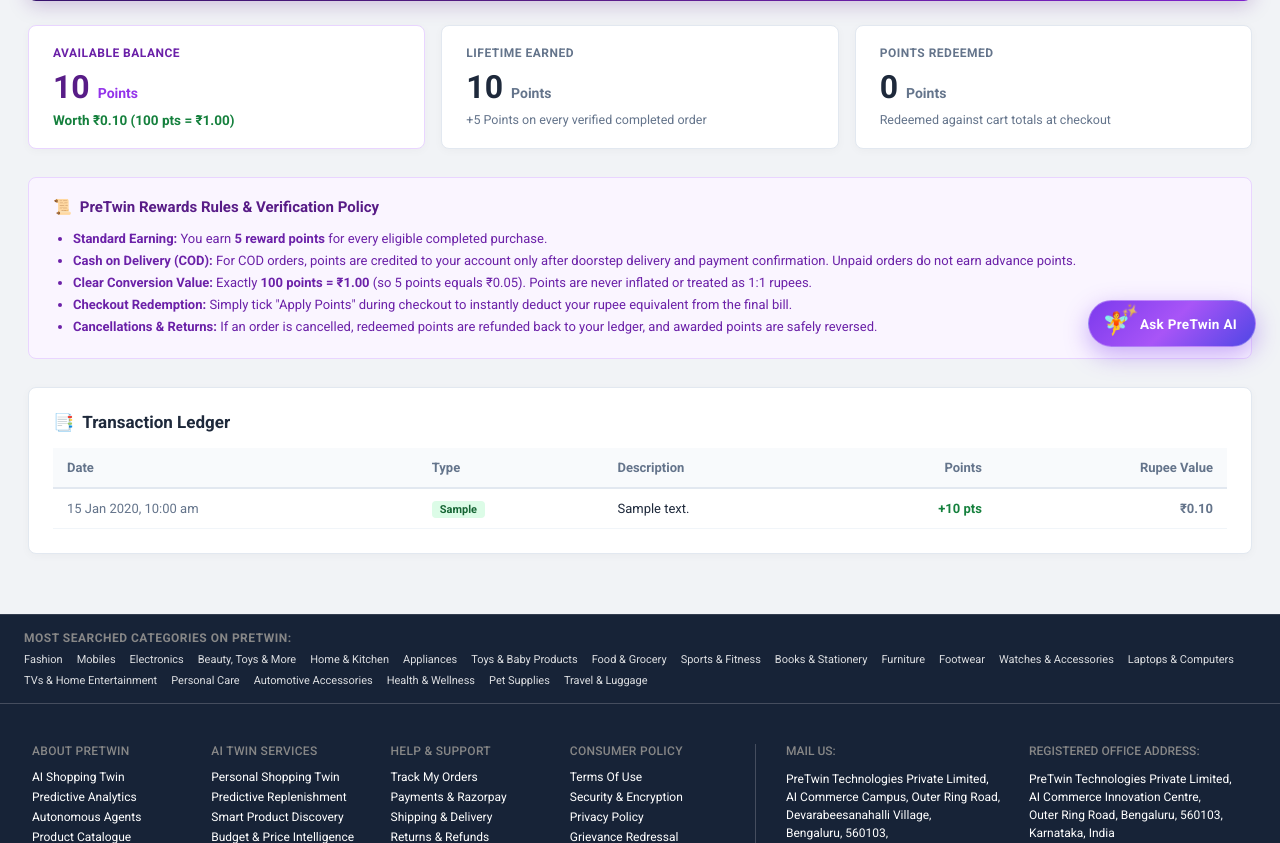
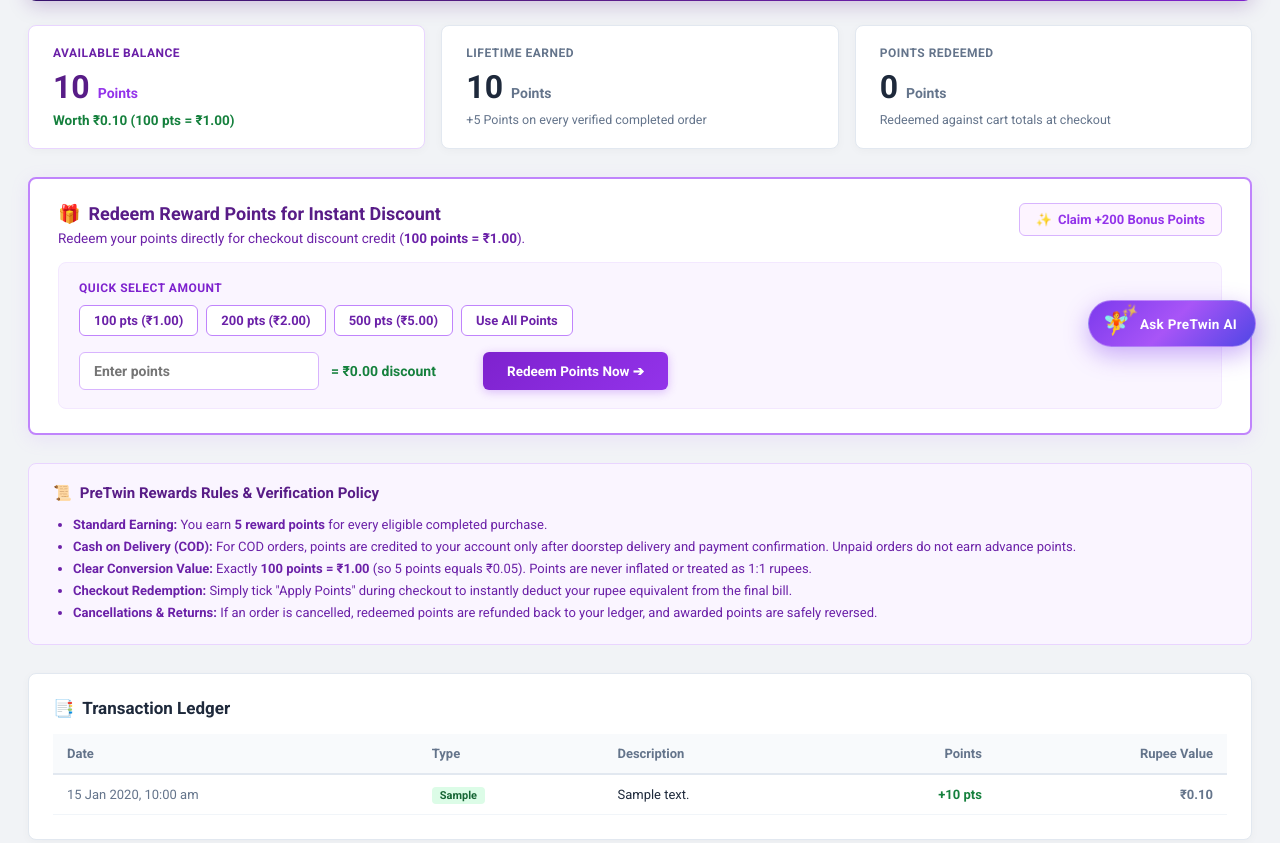
Before and after one commit to LikithaC17/PreTwinAI, a Flask app: page /rewards in a window 1280 px wide. Shown: the part 429-1272 px from the top of the page. Run offline with Flask 3, Linux system fonts and the light colour scheme; data comes from the database, SQL or seed files in the repository; tables that the repository leaves empty hold one stand-in row (values such as "Sample post"); parts of the project's set-up code (start-up, migrations or seed data) failed here and were passed over.

Commit message:
Fix reward points redemption on rewards dashboard and checkout

```diff
--- a/app.py
+++ b/app.py
@@ -109,13 +109,37 @@ def parse_json_field(value, fallback=None):
 def get_user_reward_balance(user_id: int) -> int:
     """Calculate the current reward points balance for a user (100 points = ₹1)."""
     try:
+        if not user_id:
+            user_id = 1
+
+        # Verify user exists in database to avoid foreign key errors
+        user_row = database.query_db("SELECT id FROM users WHERE id = ?", (user_id,), one=True)
+        if not user_row:
+            user_id = 1
+
+        # Check if user has any ledger entries; if not, grant 500 welcome bonus points
+        count_row = database.query_db(
+            "SELECT COUNT(*) AS cnt FROM reward_ledger WHERE user_id = ?",
+            (user_id,),
+            one=True
+        )
+        if count_row and int(count_row["cnt"]) == 0:
+            database.execute_db(
+                """
+                INSERT INTO reward_ledger (user_id, points, rupee_value, transaction_type, description)
+                VALUES (?, 500, 5.0, 'Welcome Bonus', 'PreTwin Welcome Joining Reward (500 pts = ₹5.00)')
+                """,
+                (user_id,)
+            )
+
         row = database.query_db(
             "SELECT COALESCE(SUM(points), 0) AS balance FROM reward_ledger WHERE user_id = ?",
             (user_id,),
             one=True
         )
         return int(row["balance"]) if row else 0
-    except Exception:
+    except Exception as e:
+        print(f"[Reward Balance Warning] Error calculating points: {e}")
         return 0
 
 
@@ -551,6 +575,15 @@ def auth_register():
                     '["Samsung", "Apple", "Nike", "Sony"]', '{}', 'monthly',
                     'Discover smart deals matching my lifestyle',
                     'New PreTwin shopping twin profile')
+            """,
+            (new_id,)
+        )
+
+        # Seed 500 Welcome Bonus Reward Points
+        database.execute_db(
+            """
+            INSERT INTO reward_ledger (user_id, points, rupee_value, transaction_type, description)
+            VALUES (?, 500, 5.0, 'Welcome Bonus', 'PreTwin Welcome Joining Reward (500 pts = ₹5.00)')
             """,
             (new_id,)
         )
@@ -780,6 +813,15 @@ def auth_google():
                     (user_id,)
                 )
 
+        # Seed 500 Welcome Bonus Reward Points
+        database.execute_db(
+            """
+            INSERT INTO reward_ledger (user_id, points, rupee_value, transaction_type, description)
+            VALUES (?, 500, 5.0, 'Welcome Bonus', 'PreTwin Welcome Joining Reward (500 pts = ₹5.00)')
+            """,
+            (user_id,)
+        )
+
         # Establish session
         session["user_id"] = user_id
         session["username"] = name
@@ -1069,12 +1111,18 @@ def calculate_checkout():
 
         # PreTwin Reward Points (100 points = ₹1.00)
         user_points_balance = get_user_reward_balance(user_id)
+        applied_credit = session.get("applied_reward_credit")
         max_redeemable_points = min(user_points_balance, int(subtotal * 100))
         points_to_redeem = 0
         reward_discount = 0.0
-        if redeem_points and max_redeemable_points > 0:
-            points_to_redeem = max_redeemable_points
-            reward_discount = round(points_to_redeem / 100.0, 2)
+
+        if redeem_points or (redeem_points is None and applied_credit):
+            if applied_credit:
+                reward_discount = min(float(applied_credit.get("rupee_discount") or 0.0), subtotal)
+                points_to_redeem = int(applied_credit.get("points") or 0)
+            elif max_redeemable_points > 0:
+                points_to_redeem = max_redeemable_points
+                reward_discount = round(points_to_redeem / 100.0, 2)
 
         final_total = max(0.0, round(subtotal + shipping_fee - reward_discount, 2))
 
@@ -1091,6 +1139,7 @@ def calculate_checkout():
             "points_to_redeem": points_to_redeem,
             "reward_points_redeemed": points_to_redeem,
             "reward_discount_amount": reward_discount,
+            "applied_credit": applied_credit,
             "total_amount": final_total,
             "gateway_configured": Config.RAZORPAY_ENABLED
         })
@@ -1171,10 +1220,22 @@ def create_order():
         user_id = get_current_user_id()
 
         # Handle PreTwin Rewards redemption (100 points = ₹1)
+        applied_credit = session.get("applied_reward_credit")
         user_points_balance = get_user_reward_balance(user_id)
-        max_redeemable = min(user_points_balance, int(subtotal * 100))
-        points_to_redeem = max_redeemable if redeem_points else 0
-        reward_discount = round(points_to_redeem / 100.0, 2) if points_to_redeem > 0 else 0.0
+        points_to_redeem = 0
+        reward_discount = 0.0
+        credit_already_deducted = False
+
+        if redeem_points or (redeem_points is None and applied_credit):
+            if applied_credit:
+                reward_discount = min(float(applied_credit.get("rupee_discount") or 0.0), subtotal)
+                points_to_redeem = int(applied_credit.get("points") or 0)
+                credit_already_deducted = True
+                session.pop("applied_reward_credit", None)
+            elif user_points_balance > 0:
+                max_redeemable = min(user_points_balance, int(subtotal * 100))
+                points_to_redeem = max_redeemable
+                reward_discount = round(points_to_redeem / 100.0, 2)
 
         total_amount = max(0.0, round(subtotal + shipping_fee - reward_discount, 2))
 
@@ -1239,13 +1300,29 @@ def create_order():
 
         # Record reward redemption in ledger if points used
         if points_to_redeem > 0:
-            database.execute_db(
-                """
-                INSERT INTO reward_ledger (user_id, order_id, points, rupee_value, transaction_type, description)
-                VALUES (?, ?, ?, ?, 'Redemption', ?)
-                """,
-                (user_id, order_id, -points_to_redeem, -reward_discount, f"Redeemed {points_to_redeem} points on order #{order_number} (-₹{reward_discount:.2f})")
-            )
+            if not credit_already_deducted:
+                database.execute_db(
+                    """
+                    INSERT INTO reward_ledger (user_id, order_id, points, rupee_value, transaction_type, description)
+                    VALUES (?, ?, ?, ?, 'Redemption', ?)
+                    """,
+                    (user_id, order_id, -points_to_redeem, -reward_discount, f"Redeemed {points_to_redeem} points on order #{order_number} (-₹{reward_discount:.2f})")
+                )
+            else:
+                try:
+                    database.execute_db(
+                        """
+                        UPDATE reward_ledger SET order_id = ?
+                        WHERE id = (
+                            SELECT id FROM reward_ledger
+                            WHERE user_id = ? AND transaction_type = 'Redemption'
+                            ORDER BY id DESC LIMIT 1
+                        )
+                        """,
+                        (order_id, user_id)
+                    )
+                except Exception:
+                    pass
 
         # Insert items
         for it in verified_items:
@@ -1495,7 +1572,8 @@ def cancel_order(order_id):
             "success": True,
             "message": f"Order #{order['order_number']} has been cancelled.",
             "order_id": order_id,
-            "status": "Cancelled"
+            "status": "Cancelled",
+            "points_refunded": redeemed
         })
     except Exception as e:
         return _error(f"Failed to cancel order: {str(e)}", 500)
@@ -2531,6 +2609,94 @@ def get_rewards_history():
         return _error(f"Failed to fetch rewards history: {str(e)}", 500)
 
 
+@app.route("/api/rewards/redeem", methods=["POST"])
+def redeem_rewards():
+    """
+    Redeem user reward points into an instant store discount / checkout credit.
+    (100 points = ₹1.00 INR).
+    """
+    try:
+        user_id = get_current_user_id()
+        data = request.get_json() or {}
+        points_to_redeem = int(data.get("points") or 0)
+
+        current_balance = get_user_reward_balance(user_id)
+        if points_to_redeem <= 0:
+            return _error("Please enter a positive number of points to redeem (e.g. 100, 200, 500).", 400)
+        if points_to_redeem > current_balance:
+            return _error(f"Insufficient balance. You currently have {current_balance} points available.", 400)
+
+        rupee_discount = round(points_to_redeem / 100.0, 2)
+        voucher_code = f"PRETWIN-REW-{uuid.uuid4().hex[:6].upper()}"
+
+        # Deduct from reward ledger
+        database.execute_db(
+            """
+            INSERT INTO reward_ledger (user_id, points, rupee_value, transaction_type, description)
+            VALUES (?, ?, ?, 'Redemption', ?)
+            """,
+            (user_id, -points_to_redeem, -rupee_discount, f"Redeemed {points_to_redeem} points for instant store credit {voucher_code} (-₹{rupee_discount:.2f})")
+        )
+
+        # Store in session as applied credit
+        session["applied_reward_credit"] = {
+            "code": voucher_code,
+            "points": points_to_redeem,
+            "rupee_discount": rupee_discount,
+            "redeemed_at": datetime.utcnow().isoformat()
+        }
+
+        new_balance = get_user_reward_balance(user_id)
+        return jsonify({
+            "success": True,
+            "message": f"Successfully redeemed {points_to_redeem} points! ₹{rupee_discount:.2f} store credit has been applied to your checkout.",
+            "voucher_code": voucher_code,
+            "points_redeemed": points_to_redeem,
+            "rupee_discount": rupee_discount,
+            "new_balance": new_balance,
+            "new_rupee_value": round(new_balance / 100.0, 2),
+            "applied_credit": session["applied_reward_credit"]
+        })
+    except Exception as e:
+        return _error(f"Redemption failed: {str(e)}", 500)
+
+
+@app.route("/api/rewards/claim-bonus", methods=["POST"])
+def claim_reward_bonus():
+    """
+    Claim loyalty welcome/daily bonus points (+200 points = ₹2.00).
+    """
+    try:
+        user_id = get_current_user_id()
+        database.execute_db(
+            """
+            INSERT INTO reward_ledger (user_id, points, rupee_value, transaction_type, description)
+            VALUES (?, 200, 2.0, 'Daily Bonus', 'PreTwin Loyalty Bonus Claim (+200 pts = ₹2.00)')
+            """,
+            (user_id,)
+        )
+        new_balance = get_user_reward_balance(user_id)
+        return jsonify({
+            "success": True,
+            "message": "Awesome! 200 PreTwin Reward Points (₹2.00) have been added to your account.",
+            "points_added": 200,
+            "new_balance": new_balance,
+            "new_rupee_value": round(new_balance / 100.0, 2)
+        })
+    except Exception as e:
+        return _error(f"Failed to claim bonus: {str(e)}", 500)
+
+
+@app.route("/api/rewards/active-credit", methods=["GET"])
+def get_active_reward_credit():
+    """Get active session reward credit if previously redeemed."""
+    credit = session.get("applied_reward_credit")
+    return jsonify({
+        "has_active_credit": bool(credit),
+        "credit": credit
+    })
+
+
 # ---------------------------------------------------------------------------
 # API – PreTwin Smart Shopping Savings Plan
 # ---------------------------------------------------------------------------
--- a/static/js/main.js
+++ b/static/js/main.js
@@ -26,8 +26,11 @@ let currentUser = null;
 // Currency Formatting (PreTwin INR Style)
 // ---------------------------------------------------------------------------
 function formatPrice(val) {
-  const num = Math.round(parseFloat(val) || 0);
-  return '₹' + num.toLocaleString('en-IN');
+  const f = parseFloat(val) || 0;
+  if (Math.abs(f % 1) > 0.001 || (Math.abs(f) > 0 && Math.abs(f) < 1)) {
+    return '₹' + f.toLocaleString('en-IN', { minimumFractionDigits: 2, maximumFractionDigits: 2 });
+  }
+  return '₹' + Math.round(f).toLocaleString('en-IN');
 }
 
 // ---------------------------------------------------------------------------
--- a/static/js/rewards.js
+++ b/static/js/rewards.js
@@ -1,6 +1,8 @@
 /**
  * PreTwin Reward Points Controller
  */
+
+let currentPointsBalance = 0;
 
 async function loadRewardsDashboard() {
   const balanceEl = document.getElementById("pointsBalance");
@@ -12,12 +14,16 @@ async function loadRewardsDashboard() {
   try {
     // 1. Fetch Balance & Stats
     const balRes = await apiGet("/api/rewards/balance");
-    if (balanceEl) balanceEl.textContent = balRes.balance_points.toLocaleString('en-IN');
-    if (rupeeEl) rupeeEl.textContent = `₹${balRes.rupee_value.toFixed(2)}`;
-    if (earnedEl) earnedEl.textContent = balRes.lifetime_earned.toLocaleString('en-IN');
-    if (redeemedEl) redeemedEl.textContent = balRes.lifetime_redeemed.toLocaleString('en-IN');
+    currentPointsBalance = balRes.balance_points || 0;
+    if (balanceEl) balanceEl.textContent = currentPointsBalance.toLocaleString('en-IN');
+    if (rupeeEl) rupeeEl.textContent = `₹${(balRes.rupee_value || 0).toFixed(2)}`;
+    if (earnedEl) earnedEl.textContent = (balRes.lifetime_earned || 0).toLocaleString('en-IN');
+    if (redeemedEl) redeemedEl.textContent = (balRes.lifetime_redeemed || 0).toLocaleString('en-IN');
 
-    // 2. Fetch Ledger Transactions
+    // 2. Check for active credit voucher in session
+    checkActiveCredit();
+
+    // 3. Fetch Ledger Transactions
     const histRes = await apiGet("/api/rewards/history");
     const txs = histRes.transactions || [];
 
@@ -26,7 +32,7 @@ async function loadRewardsDashboard() {
         tableBody.innerHTML = `
           <tr>
             <td colspan="5" style="padding: 36px; text-align: center; color: #64748b;">
-              No reward transactions yet. Complete an order to earn your first 5 points!
+              No reward transactions yet. Complete an order to earn your first points!
             </td>
           </tr>
         `;
@@ -75,6 +81,134 @@ async function loadRewardsDashboard() {
   }
 }
 
+async function checkActiveCredit() {
+  const banner = document.getElementById("activeVoucherBanner");
+  const textEl = document.getElementById("activeVoucherText");
+  if (!banner || !textEl) return;
+
+  try {
+    const res = await apiGet("/api/rewards/active-credit");
+    if (res.has_active_credit && res.credit) {
+      const cr = res.credit;
+      textEl.innerHTML = `You have an active store discount of <strong>₹${Number(cr.rupee_discount).toFixed(2)}</strong> (${cr.points} pts, Voucher <code>${escapeHtml(cr.code)}</code>) ready at checkout!`;
+      banner.style.display = "flex";
+    } else {
+      banner.style.display = "none";
+    }
+  } catch (e) {
+    banner.style.display = "none";
+  }
+}
+
+function updateRedeemEstimate() {
+  const inp = document.getElementById("redeemInput");
+  const est = document.getElementById("redeemEstimateText");
+  if (!inp || !est) return;
+
+  const pts = parseInt(inp.value, 10) || 0;
+  if (pts <= 0) {
+    est.textContent = "= ₹0.00 discount";
+    est.style.color = "#64748b";
+  } else {
+    const val = (pts / 100.0).toFixed(2);
+    est.textContent = `= ₹${val} discount`;
+    est.style.color = "#15803d";
+  }
+}
+
+function setRedeemPoints(pts) {
+  const inp = document.getElementById("redeemInput");
+  if (inp) {
+    inp.value = pts;
+    updateRedeemEstimate();
+  }
+}
+
+function setRedeemMax() {
+  const inp = document.getElementById("redeemInput");
+  if (inp) {
+    inp.value = currentPointsBalance > 0 ? currentPointsBalance : 100;
+    updateRedeemEstimate();
+  }
+}
+
+async function handleRedeemPoints() {
+  const inp = document.getElementById("redeemInput");
+  const fb = document.getElementById("redeemFeedback");
+  const btn = document.getElementById("redeemBtn");
+
+  const pts = parseInt(inp ? inp.value : 0, 10);
+  if (!pts || pts <= 0) {
+    showFeedback("Please enter a valid positive number of points to redeem.", "error");
+    return;
+  }
+
+  if (pts > currentPointsBalance) {
+    showFeedback(`You only have ${currentPointsBalance} points available to redeem.`, "error");
+    return;
+  }
+
+  if (btn) {
+    btn.disabled = true;
+    btn.textContent = "Redeeming...";
+  }
+
+  try {
+    const res = await apiPost("/api/rewards/redeem", { points: pts });
+    if (res.success) {
+      showFeedback(res.message, "success");
+      if (typeof showToast === "function") {
+        showToast(res.message, "success");
+      }
+      if (inp) inp.value = "";
+      updateRedeemEstimate();
+      await loadRewardsDashboard();
+    } else {
+      showFeedback(res.error || "Failed to redeem points.", "error");
+    }
+  } catch (e) {
+    showFeedback(e.message || "Redemption request failed.", "error");
+  } finally {
+    if (btn) {
+      btn.disabled = false;
+      btn.textContent = "Redeem Points Now ➔";
+    }
+  }
+}
+
+async function handleClaimBonus() {
+  try {
+    const res = await apiPost("/api/rewards/claim-bonus", {});
+    if (res.success) {
+      if (typeof showToast === "function") {
+        showToast(res.message, "success");
+      } else {
+        alert(res.message);
+      }
+      await loadRewardsDashboard();
+    } else {
+      alert(res.error || "Could not claim bonus points.");
+    }
+  } catch (e) {
+    alert(e.message || "Failed to claim bonus.");
+  }
+}
+
+function showFeedback(msg, type) {
+  const fb = document.getElementById("redeemFeedback");
+  if (!fb) return;
+  fb.style.display = "block";
+  fb.textContent = msg;
+  if (type === "success") {
+    fb.style.color = "#15803d";
+  } else {
+    fb.style.color = "#b91c1c";
+  }
+  setTimeout(() => {
+    if (fb) fb.style.display = "none";
+  }, 6000);
+}
+
 document.addEventListener("DOMContentLoaded", () => {
   loadRewardsDashboard();
 });
--- a/templates/rewards.html
+++ b/templates/rewards.html
@@ -71,6 +71,70 @@
     </div>
   </div>
 
+  <!-- Interactive Points Redemption Card -->
+  <div style="background: #ffffff; border-radius: 8px; border: 2px solid #c084fc; padding: 24px 28px; margin-bottom: 28px; box-shadow: 0 4px 18px rgba(192, 132, 252, 0.15);">
+    <div style="display: flex; justify-content: space-between; align-items: flex-start; flex-wrap: wrap; gap: 14px; margin-bottom: 16px;">
+      <div>
+        <h2 style="font-size: 18px; font-weight: 800; color: #581c87; margin: 0 0 6px 0; display: flex; align-items: center; gap: 8px;">
+          <span>🎁</span> Redeem Reward Points for Instant Discount
+        </h2>
+        <p style="color: #6b21a8; font-size: 13.5px; margin: 0;">
+          Redeem your points directly for checkout discount credit (<strong>100 points = ₹1.00</strong>).
+        </p>
+      </div>
+      <div>
+        <button type="button" onclick="handleClaimBonus()" class="fk-btn" style="background: #fdf4ff; color: #9333ea; border: 1px solid #d8b4fe; padding: 8px 16px; font-size: 13px; font-weight: 700; border-radius: 6px; cursor: pointer; display: flex; align-items: center; gap: 6px;">
+          <span>✨</span> Claim +200 Bonus Points
+        </button>
+      </div>
+    </div>
+
+    <!-- Active Voucher Alert Banner -->
+    <div id="activeVoucherBanner" style="display: none; background: #ecfdf5; border: 1px solid #6ee7b7; border-radius: 6px; padding: 12px 16px; margin-bottom: 18px; color: #065f46; font-size: 13.5px; align-items: center; justify-content: space-between; flex-wrap: wrap; gap: 10px;">
+      <div style="display: flex; align-items: center; gap: 8px;">
+        <span style="font-size: 18px;">🎉</span>
+        <span id="activeVoucherText">Discount credit is applied to your checkout!</span>
+      </div>
+      <a href="/checkout" class="fk-btn-orange" style="display: inline-block; text-decoration: none; padding: 6px 14px; font-size: 12.5px; font-weight: 700; border-radius: 4px;">
+        Go to Checkout ➔
+      </a>
+    </div>
+
+    <!-- Quick Presets & Input Form -->
+    <div style="background: #faf5ff; border: 1px solid #f3e8ff; border-radius: 8px; padding: 18px 20px;">
+      <div style="font-size: 12px; font-weight: 700; color: #7e22ce; text-transform: uppercase; letter-spacing: 0.5px; margin-bottom: 10px;">
+        Quick Select Amount
+      </div>
+      <div style="display: flex; gap: 8px; flex-wrap: wrap; margin-bottom: 16px;">
+        <button type="button" onclick="setRedeemPoints(100)" class="fk-btn" style="background:#fff; border:1px solid #c084fc; color:#6b21a8; padding:7px 14px; border-radius:6px; font-size:13px; font-weight:600; cursor:pointer;">
+          100 pts (₹1.00)
+        </button>
+        <button type="button" onclick="setRedeemPoints(200)" class="fk-btn" style="background:#fff; border:1px solid #c084fc; color:#6b21a8; padding:7px 14px; border-radius:6px; font-size:13px; font-weight:600; cursor:pointer;">
+          200 pts (₹2.00)
+        </button>
+        <button type="button" onclick="setRedeemPoints(500)" class="fk-btn" style="background:#fff; border:1px solid #c084fc; color:#6b21a8; padding:7px 14px; border-radius:6px; font-size:13px; font-weight:600; cursor:pointer;">
+          500 pts (₹5.00)
+        </button>
+        <button type="button" onclick="setRedeemMax()" class="fk-btn" style="background:#fff; border:1px solid #c084fc; color:#6b21a8; padding:7px 14px; border-radius:6px; font-size:13px; font-weight:600; cursor:pointer;">
+          Use All Points
+        </button>
+      </div>
+
+      <div style="display: flex; gap: 12px; align-items: center; flex-wrap: wrap;">
+        <div style="position: relative; max-width: 240px; flex: 1 1 200px;">
+          <input type="number" id="redeemInput" min="1" step="1" placeholder="Enter points" oninput="updateRedeemEstimate()" style="width: 100%; padding: 10px 14px; border: 1px solid #d8b4fe; border-radius: 6px; font-size: 14px; font-weight: 600; outline: none; box-sizing: border-box;">
+        </div>
+        <div style="font-size: 14px; font-weight: 700; color: #15803d; min-width: 140px;" id="redeemEstimateText">
+          = ₹0.00 discount
+        </div>
+        <button type="button" id="redeemBtn" onclick="handleRedeemPoints()" class="fk-btn" style="background: linear-gradient(135deg, #7e22ce, #9333ea); color: #fff; border: none; padding: 11px 24px; font-size: 13.5px; font-weight: 700; border-radius: 6px; cursor: pointer; box-shadow: 0 2px 10px rgba(147, 51, 234, 0.3);">
+          Redeem Points Now ➔
+        </button>
+      </div>
+      <div id="redeemFeedback" style="display: none; margin-top: 12px; font-size: 13px; font-weight: 600;"></div>
+    </div>
+  </div>
+
   <!-- Rules & Policy Card -->
   <div style="background: #faf5ff; border: 1px solid #e9d5ff; border-radius: 8px; padding: 20px 24px; margin-bottom: 28px;">
     <h3 style="font-size: 15px; font-weight: 700; color: #581c87; margin-bottom: 12px; display: flex; align-items: center; gap: 8px;">
```
Also changed, not shown: templates/checkout.html (+36 -4 lines), tests/test_rewards_redemption.py (added, +125 -0 lines).
